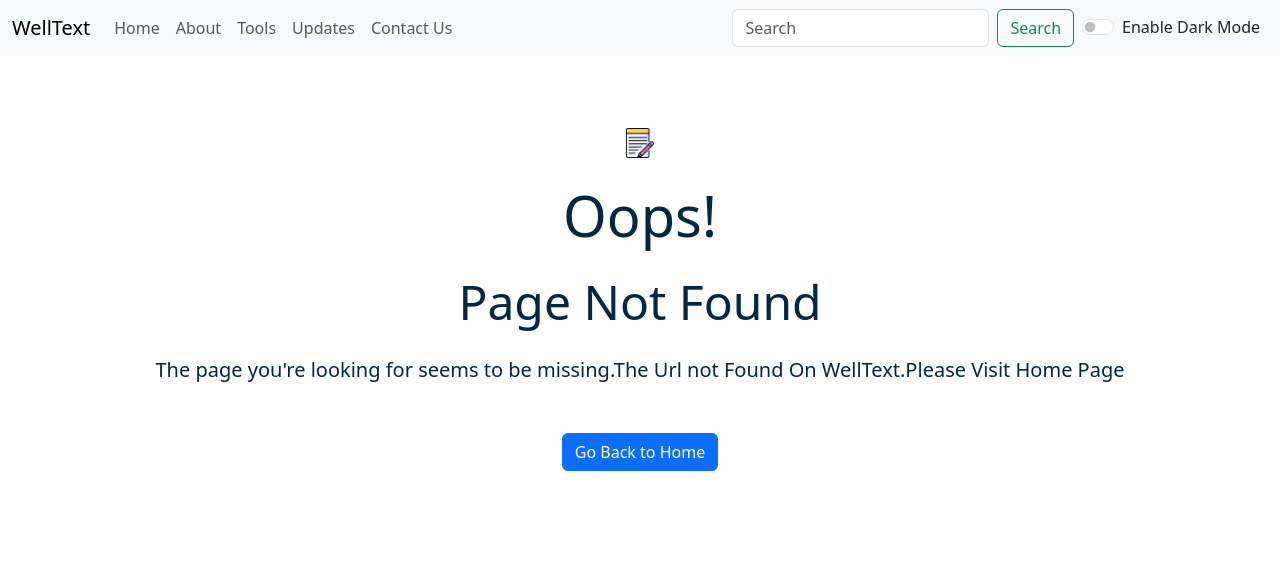
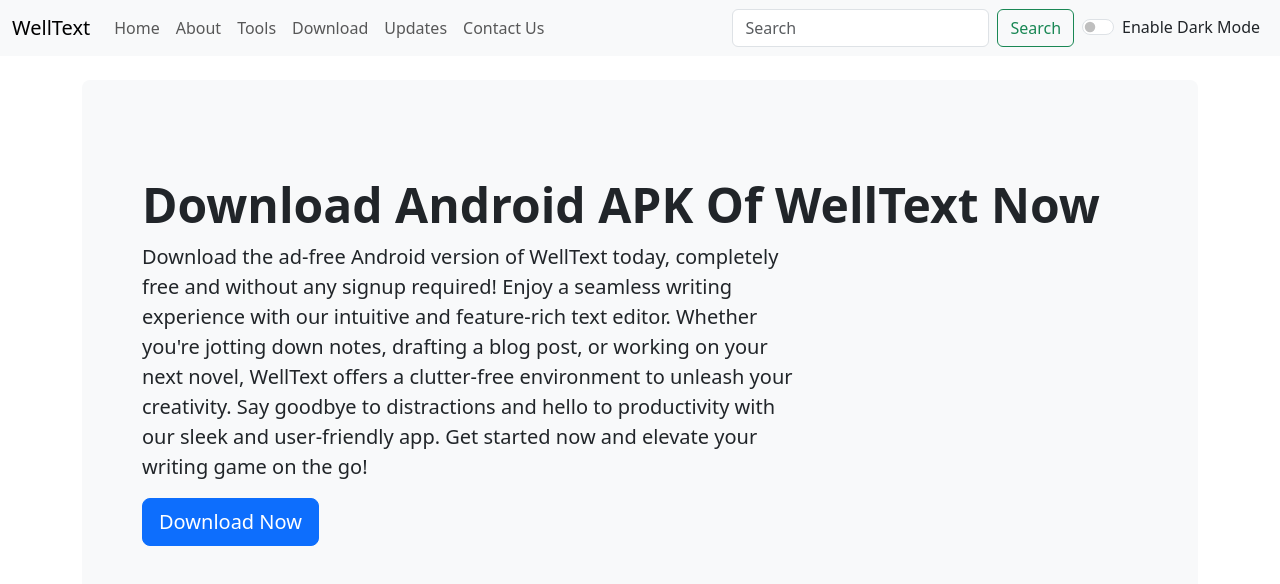
Before and after one commit to Akashmishra1209/codeweb, a React (Create React App) app: page /download in a window 1280 px wide. Shown: the top 584 px of the page. Built offline with nearby package versions, Linux system fonts and the light colour scheme.

Commit message:
Added Download

```diff
--- a/package.json
+++ b/package.json
@@ -21,8 +21,7 @@
     "web-vitals": "^2.1.4"
   },
   "scripts": {
-    "react": "react-scripts start",
-    "start": "concurrently \"npm run react\" \"cd backend && npm run dev\"",
+    "start": "react-scripts start",
     "build": "react-scripts build",
     "test": "react-scripts test",
     "eject": "react-scripts eject"
--- a/src/App.js
+++ b/src/App.js
@@ -12,6 +12,7 @@
 import NotFoundPage from './components/Notfound';
 import Tools from './components/Tools';
 import Login from './components/Login';
+import Download from './components/Download';
 function App() {
   const [alert, setalert] = useState(null);
   const showalert = (message, type) => {
@@ -53,7 +54,7 @@
           <Route path="/tools" element={<Tools mode={mode} togglemode={togglemode} showalert={showalert} />} />
           {/* <Route path="/updates" element={<Blog mode={mode} togglemode={togglemode} showalert={showalert} />} /> */}
           <Route path="/updates" element={<New mode={mode} togglemode={togglemode} showalert={showalert} />} />
-          <Route path="/login" element={<Login mode={mode} togglemode={togglemode} showalert={showalert} />} />
+          <Route path="/download" element={<Download mode={mode} togglemode={togglemode} showalert={showalert} />} />
           <Route path='*' element={<NotFoundPage mode={mode} togglemode={togglemode} />} />
         </Routes>
 
--- /dev/null
+++ b/src/components/Download.js
@@ -0,0 +1,19 @@
+import React from 'react'
+import url from "./WellText.apk"
+
+export default function Download() {
+    const downloadfile = () => {
+
+    }
+    return (
+        <>
+            <div class="p-5 mb-4 bg-body-tertiary rounded-3">
+                <div class="container-fluid py-5">
+                    <h1 class="display-5 fw-bold">Download Android APK Of WellText Now</h1>
+                    <p class="col-md-8 fs-5">Download the ad-free Android version of WellText today, completely free and without any signup required! Enjoy a seamless writing experience with our intuitive and feature-rich text editor. Whether you're jotting down notes, drafting a blog post, or working on your next novel, WellText offers a clutter-free environment to unleash your creativity. Say goodbye to distractions and hello to productivity with our sleek and user-friendly app. Get started now and elevate your writing game on the go!</p>
+                    <a href={url} download={url} class="btn btn-primary btn-lg" type="button">Download Now</a>
+                </div>
+            </div>
+        </>
+    )
+}
--- a/src/components/Navbar.js
+++ b/src/components/Navbar.js
@@ -21,14 +21,15 @@
               <Link className="nav-link " aria-current="page" to="/tools">Tools</Link>
             </li>
             <li className="nav-item">
+              <Link className="nav-link " aria-current="page" to="/download">Download</Link>
+            </li>
+            <li className="nav-item">
               <Link className="nav-link" to="/updates">Updates</Link>
             </li>
             <li className="nav-item">
               <Link className="nav-link" to="/contact">Contact Us</Link>
             </li>
-            {/* <li className="nav-item">
-              <Link className="nav-link" to="/login">Login</Link>
-            </li> */}
+
           </ul>
           <form className="d-flex" role="search">
             <input className="form-control me-2" type="search" placeholder="Search" aria-label="Search" />
--- a/src/components/New.js
+++ b/src/components/New.js
@@ -47,11 +47,11 @@
             <ul>
                 {/* Map through the blogs array and render each blog post */}
                 {blogs.map((blog) => (
-                    <li key={blog._id} className='list-unstyled '>
+                    <li key={blog._id} style={myStyle} className='list-unstyled  '>
                         <div class="row">
-                            <div class="col-sm-6 mt-2 w-100 " >
+                            <div class="col-sm-6 mt-2 w-100  " >
                                 <div class="card"style={myStyle}>
-                                    <div class="card-body">
+                                    <div class="card-body border-black">
                                         <h5 class="card-title">{formatDate(blog.createdAt)}</h5>
                                         <span class="card-text"><b>{blog.name} : </b></span>
                                        <span>{blog.desc}</span>
```
Also changed, not shown: 1 other file (tests, documents, lock files or other folders).
